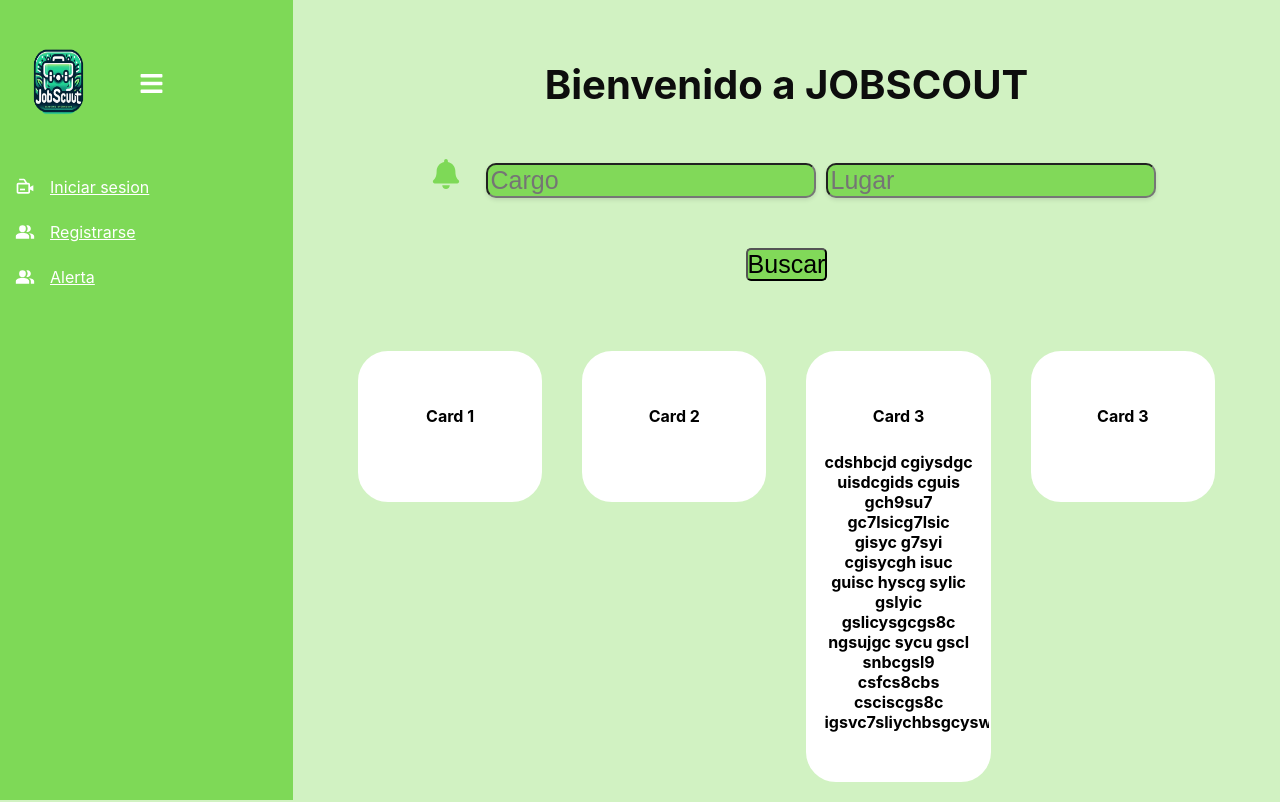
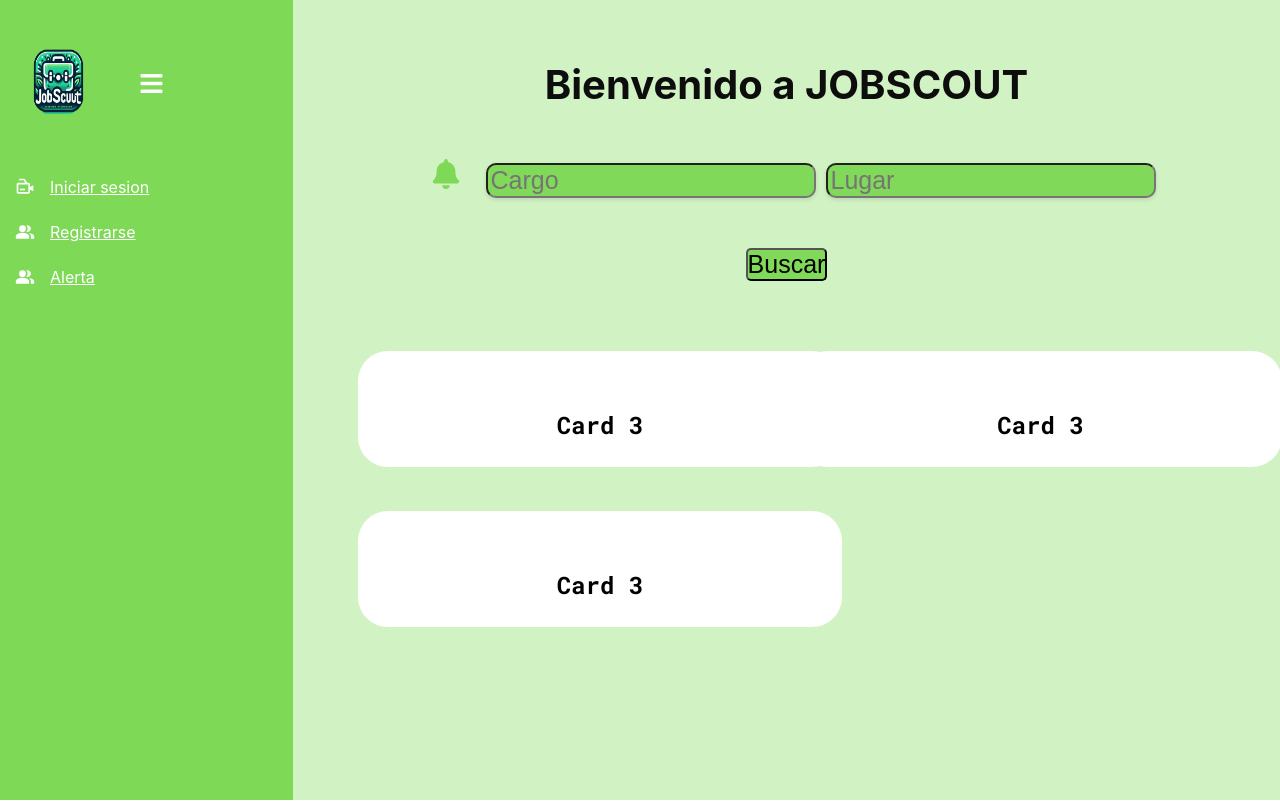
Before and after one commit to proyectoIntegradoruni/JobScout, a React (Create React App) app in the folder Front/: page / in a window 1280 px wide. Shown: the top 802 px of the page. Built offline with nearby package versions, Linux system fonts and the light colour scheme.

Commit message:
actilizacion estilos

```diff
--- a/Front/public/index.html
+++ b/Front/public/index.html
@@ -15,6 +15,9 @@
       user's mobile device or desktop. See https://developers.google.com/web/fundamentals/web-app-manifest/
     -->
     <link rel="manifest" href="%PUBLIC_URL%/manifest.json" />
+    <link rel="preconnect" href="https://fonts.googleapis.com">
+<link rel="preconnect" href="https://fonts.gstatic.com" crossorigin>
+<link href="https://fonts.googleapis.com/css2?family=Roboto+Mono:ital,wght@0,100..700;1,100..700&display=swap" rel="stylesheet">
     <!--
       Notice the use of %PUBLIC_URL% in the tags above.
       It will be replaced with the URL of the `public` folder during the build.
--- a/Front/src/component/App5.css
+++ b/Front/src/component/App5.css
@@ -23,3 +23,8 @@
     background-color: #81D959;
 
   }
+  .card-body p {
+    float: left;
+    font-family: 'Bahnschrift Light Condensed', sans-serif;
+    font-size: 12px;
+  }
--- a/Front/src/component/SearchComponent.jsx
+++ b/Front/src/component/SearchComponent.jsx
@@ -11,20 +11,11 @@
   const [search2, setSearch2] = useState("");
   const [cards,setcards] = useState([
     {
-      id: 1,
-      title: "Card 1",
-      url: "https://www.google.com/webhp?authuser=1",
-    },
-    {
-      id: 2,
-      title: "Card 2",
-      image: "image2.jpg",
-      url: "https://example.com/card2",
-    },
-    {
+
+
       id: 3,
       title: "Card 3",
-      content : "cdshbcjd cgiysdgc uisdcgids cguis gch9su7 gc7lsicg7lsic gisyc g7syi cgisycgh isuc guisc hyscg sylic gslyic gslicysgcgs8c ngsujgc sycu gscl snbcgsl9 csfcs8cbs csciscgs8c igsvc7sliychbsgcysw",
+      content : "Somos un BPO y nos encontramos en busca de personal apasionado. Perfil Académico: Bachiller. Experiencia Laboral: Experiencia mínima 3 meses en servicio al cliente, Funciones: Brindar asesoría comercial y de servicio a los clientes, realizar proceso de retención de acuerdo a las metricas establecidas por la campana. Devolver oportunamente las llamadas a los clientes cuando se presente corte o caída antes de la finalización o cierre del contacto. Horario: : Lunes a viernes de 7:45 am a 7:30 pm - sábados de 8 am a 1pm 47 horas semanales DOMINGOS Y FESTIVOS NO SE LABORAN Salario: 1.300.000 + Comisiones 650.000 techo + incentivos de internos de aproximadamente $350.000 con prestaciones de Ley + 162.000 Aux transporte legal) con prestaciones de Ley. Sede: Carvajal- cerca al portal el dorado de TransMilenio Seminario/Capa: 15 días presenciales - todos los días son pagos a $15.000 Contrato: Obra labor",
 
       url: "https://example.com/card3",
     },
@@ -111,13 +102,14 @@
     <button  className="boton2" type="submit"    style={{ margin: '50px', padding: 0 }} onClick={handleBuscar}>Buscar</button>
 
     <div className="d-flex justify-content-center align-items-center h-100">
-      <Grid container spacing={5}>
-        {cards.map(({ title, content, url, id }) => (
-          <Grid item xs={12} sm={6} md={3} key={id}>
-            <Card  title={title}  content= {content}url={url} id={id} />
-          </Grid>
-        ))}
+    <Grid container spacing={3}>
+    {cards.map(({ title, content, url, id }) => (
+      <Grid item xs={12} sm={6} md={6} lg={6} key={id}> {/* Cambiado a 6 columnas para mostrar 2 en una fila */}
+        <Card title={title} content={content} url={url} id={id} />
       </Grid>
+    ))}
+  </Grid>
+
     </div>
     </div>
   );
--- a/Front/src/component/card.css
+++ b/Front/src/component/card.css
@@ -1,5 +1,5 @@
 .card:hover {
-    box-shadow: 5px 10px 20px 1px rgba(255, 255, 255, 0.273) !important;
+    box-shadow: px 10px 20px 1px rgba(125, 23, 23, 0.273) !important;
     transition: all 0.7s linear;
   }
 
@@ -27,3 +27,8 @@
   .card-img-top:hover {
     transform: scale(1.8);
   }
+  .card-title {
+    font-size: 10rem;
+    font-family: 'Bahnschrift Light Condensed', sans-serif;
+    font-weight: bold;
+  }
--- a/Front/src/component/tarjeta.jsx
+++ b/Front/src/component/tarjeta.jsx
@@ -1,27 +1,55 @@
-import React from "react";
+import React, { useState } from "react";
 import PropTypes from "prop-types";
 
 import "./card.css";
-function Card({  title,content,url, id }) {
+
+function Card({ title, content, url, id }) {
+  const [showInfo, setShowInfo] = useState(false);
+
   const handleClick = () => {
-    window.location.href = url;
+    window.open(url, '_blank');
+  };
+
+  const handleMouseOver = () => {
+    setShowInfo(true);
+  };
+
+  const handleMouseOut = () => {
+    setShowInfo(false);
   };
 
   return (
-    <div>
+    <div     >
       <div
         className="card text-center bg-dark animate__animated animate__fadeInUp"
         style={{
           backgroundColor: "#FFFFFF",
           border: "2px solid #FFFFFF",
           borderRadius: "30px",
+          width : "30rem"
         }}
-        onClick={handleClick} // Added onClick handler
+        onClick={handleClick}
+        onMouseOver={handleMouseOver}
+        onMouseOut={handleMouseOut}
       >
         <div className="overflow2">
-                  <div className="card-body text-light">
-            <h4 className="card-title">{title}</h4>
-            <h1 className="card-text">{content}</h1>
+          <div className="card-body text-light">
+          <p style={{
+            fontSize: "1.5rem",
+            fontFamily: "'Roboto Mono', sans-serif",
+            fontWeight: "bold"
+          }}>{title}</p>
+
+
+            {showInfo && (
+              <div className="tooltip">
+                <p style={{
+            fontSize: "1.5rem",
+            fontFamily: "'Roboto Mono', monospace",
+
+          }}>{content}</p>
+              </div>
+            )}
           </div>
         </div>
       </div>
@@ -34,7 +62,6 @@
   url: PropTypes.string,
   id: PropTypes.string,
   content: PropTypes.string,
-
 };
 
 export default Card;
--- a/Front/src/index.css
+++ b/Front/src/index.css
@@ -2,7 +2,7 @@
   margin: 0;
   font-family: -apple-system, BlinkMacSystemFont, 'Segoe UI', 'Roboto', 'Oxygen',
     'Ubuntu', 'Cantarell', 'Fira Sans', 'Droid Sans', 'Helvetica Neue',
-    sans-serif;
+    sans-serif, "Roboto Mono", monospace;
   -webkit-font-smoothing: antialiased;
   -moz-osx-font-smoothing: grayscale;
 }
```
Also changed, not shown: Front/src/component/image1.jpg (deleted).
